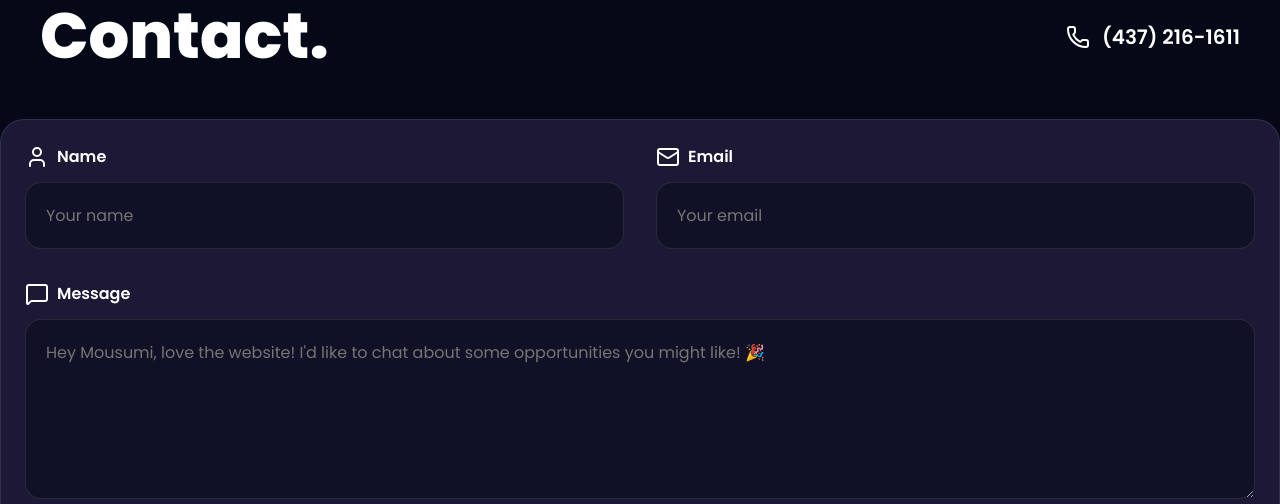
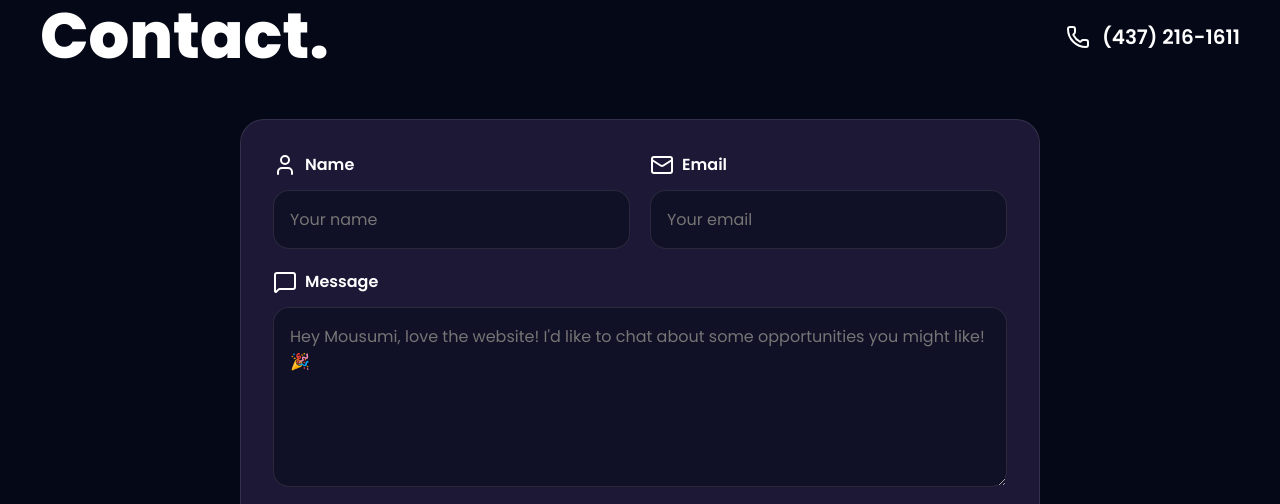
Before and after one commit to Mousumiparida123456/portfolio, a website built with Vite: page index.html in a window 1280 px wide. Shown: the part 5150-5654 px from the top of the page. Built offline with nearby package versions, Linux system fonts and the light colour scheme.

Commit message:
style: reduced contact card size and centered layout

```diff
--- a/src/style.css
+++ b/src/style.css
@@ -499,16 +499,22 @@ section {
   height: 24px;
 }
 
+.contact-card {
+  max-width: 800px;
+  margin: 0 auto;
+  padding: 2rem !important;
+}
+
 .contact-form {
   display: flex;
   flex-direction: column;
-  gap: 2rem;
+  gap: 1.25rem;
 }
 
 .form-row {
   display: grid;
   grid-template-columns: 1fr 1fr;
-  gap: 2rem;
+  gap: 1.25rem;
 }
 
 .form-group {
@@ -535,7 +541,7 @@ section {
   background: rgba(5, 8, 22, 0.5);
   border: 1px solid var(--glass-border);
   border-radius: 1rem;
-  padding: 1.25rem;
+  padding: 1rem;
   color: white;
   font-family: inherit;
   font-size: 1rem;
```
